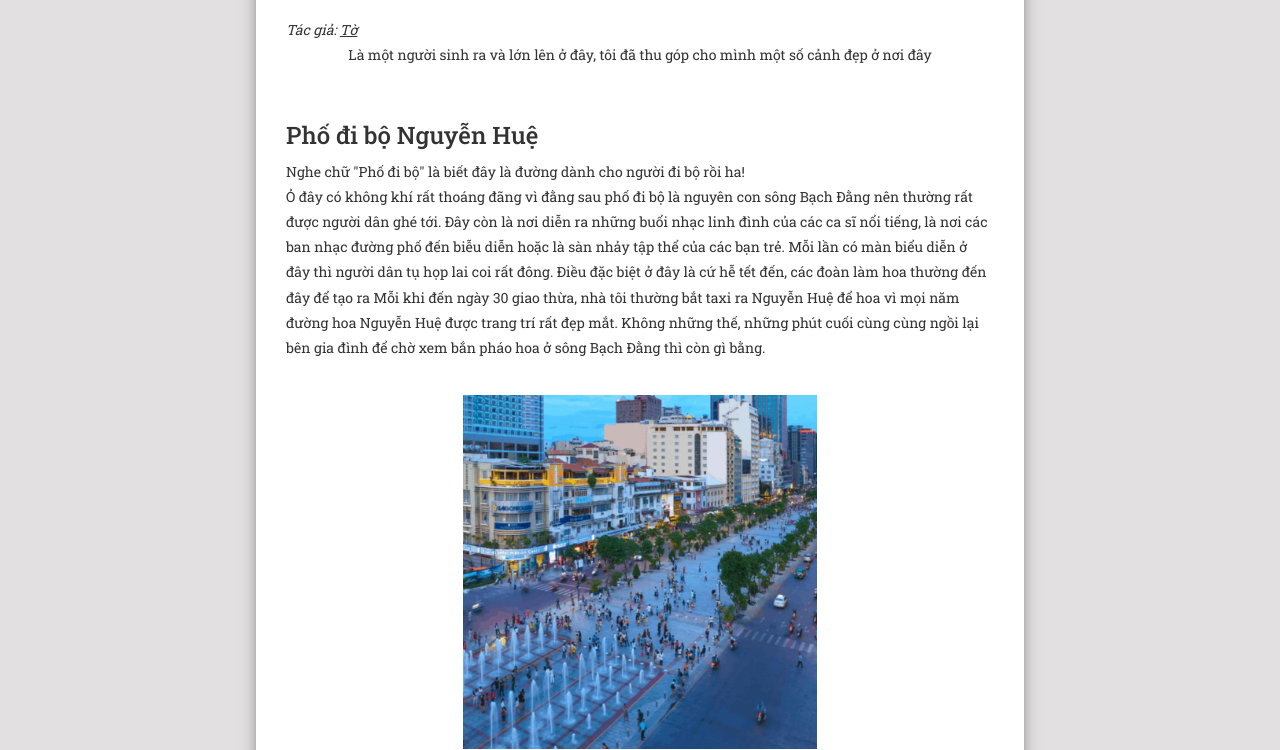
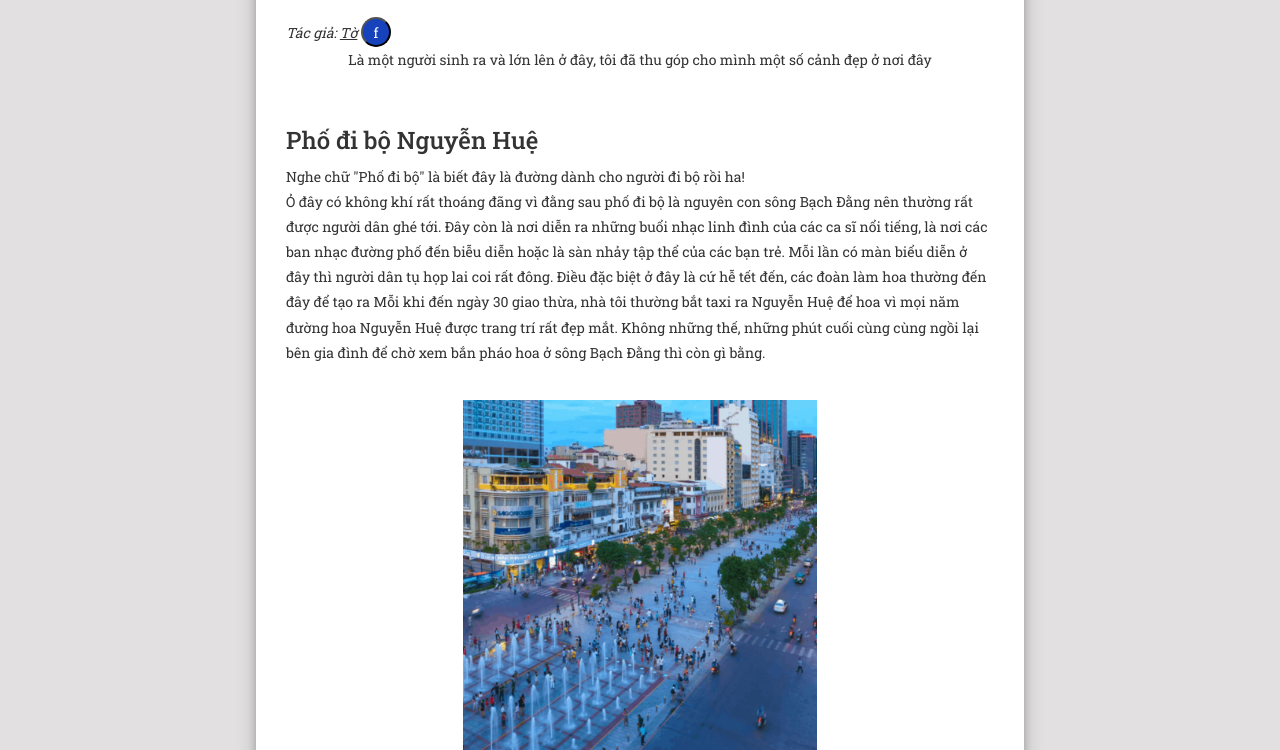
Before and after one commit to dndtrwebsite/dndtrwebsite.github.io, a plain HTML site: page index.html in a window 1280 px wide. Shown: the part 350-1100 px from the top of the page. Drawn offline with nearby package versions, Linux system fonts and the light colour scheme.

Commit message:
Update index.html

```diff
--- a/index.html
+++ b/index.html
@@ -56,6 +56,7 @@
 <h1 class="center">Sài Gòn - những nơi đáng đi </h1>
 <hr>
 <caption id="right"><em>Tác giả: <u>Tờ</u></em></caption>
+  <button id="ball"><a id="face" href="https://www.facebook.com/profile.php?id=100010981128623">f</a></button>
 <br>
 
 <p class="center">Là một người sinh ra và lớn lên ở đây, tôi đã thu góp cho mình một số cảnh đẹp ở nơi đây</p><br>
```
